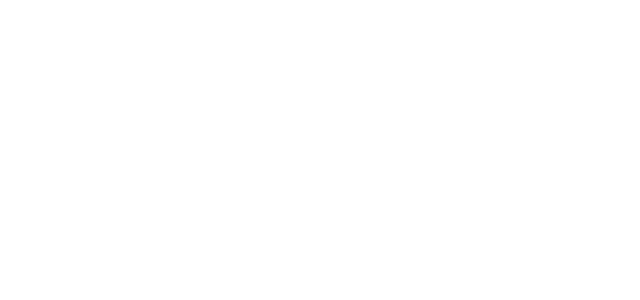
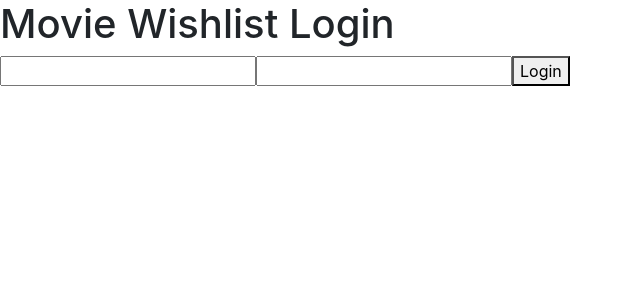
Before and after one commit to erin-doyle/reactathon-a11y-workshop-2, a React (Create React App) app: page /login in a window 1280 px wide. Shown: the top 300 px of the page, without its empty margins (0-640 px from the left). Built offline with nearby package versions, Linux system fonts and the light colour scheme.

Commit message:
Added Login page and replaced Links with Buttons using history.push to navigate

```diff
--- a/package.json
+++ b/package.json
@@ -3,6 +3,7 @@
   "version": "0.1.0",
   "private": true,
   "dependencies": {
+    "prop-types": "^15.6.2",
     "react": "^16.4.2",
     "react-dom": "^16.4.2",
     "react-router-dom": "^4.3.1",
--- a/src/App.js
+++ b/src/App.js
@@ -1,6 +1,7 @@
 import React from 'react';
 import { Switch, Redirect, Route } from 'react-router-dom';
 
+import Login from './login/Login';
 import MovieWishlist from './wishlist/MovieWishlist';
 import MovieBrowser from './browse/MovieBrowser';
 
@@ -8,7 +9,8 @@
 const App = () => (
     <div>
         <Switch>
-            <Redirect exact from='/' to='/wishlist' />
+            <Redirect exact from='/' to='/login' />
+            <Route path="/login" component={Login} />
             <Route path="/wishlist" component={MovieWishlist} />
             <Route path="/browse" component={MovieBrowser} />
         </Switch>
--- a/src/browse/MovieBrowser.js
+++ b/src/browse/MovieBrowser.js
@@ -1,14 +1,20 @@
 import React from 'react';
-import { Link } from 'react-router-dom';
+import PropTypes from 'prop-types';
 
 
-const MovieBrowser = () => {
+const MovieBrowser = ({ history }) => {
+    const goToWishlist = () => history.push('/wishlist');
+
     return (
         <div>
-            <h1>Add Movie</h1><Link to="/wishlist">Cancel</Link>
+            <div><h1>Add Movie</h1></div><div><button onClick={goToWishlist}>Cancel</button></div>
         </div>
     );
 };
 
+MovieBrowser.propTypes = {
+    history: PropTypes.object.isRequired
+};
+
 
 export default MovieBrowser;
--- /dev/null
+++ b/src/login/Login.js
@@ -0,0 +1,25 @@
+import React from 'react';
+import PropTypes from 'prop-types';
+
+
+const Login = ({ history }) => {
+    const goToWishlist = () => history.push('/wishlist');
+
+    return (
+        <div>
+            <h1>Movie Wishlist Login</h1>
+            <form onSubmit={goToWishlist}>
+                <input type="text" name="username" />
+                <input type="password" name="password" />
+                <button type="submit" name="submit">Login</button>
+            </form>
+        </div>
+    );
+};
+
+Login.propTypes = {
+    history: PropTypes.object.isRequired
+};
+
+
+export default Login;
--- a/src/wishlist/MovieWishlist.js
+++ b/src/wishlist/MovieWishlist.js
@@ -1,14 +1,20 @@
 import React from 'react';
-import { Link } from 'react-router-dom';
+import PropTypes from 'prop-types';
 
 
-const MovieWishlist = () => {
+const MovieWishlist = ({ history }) => {
+    const goToBrowse = () => history.push('/browse');
+
     return (
         <div>
-            <h1>Movie Wishlist</h1><Link to="/browse">Add</Link>
+            <div><h1>Movie Wishlist</h1></div><div><button onClick={goToBrowse}>Add</button></div>
         </div>
     );
 };
 
+MovieWishlist.propTypes = {
+    history: PropTypes.object.isRequired
+};
+
 
 export default MovieWishlist;
```
